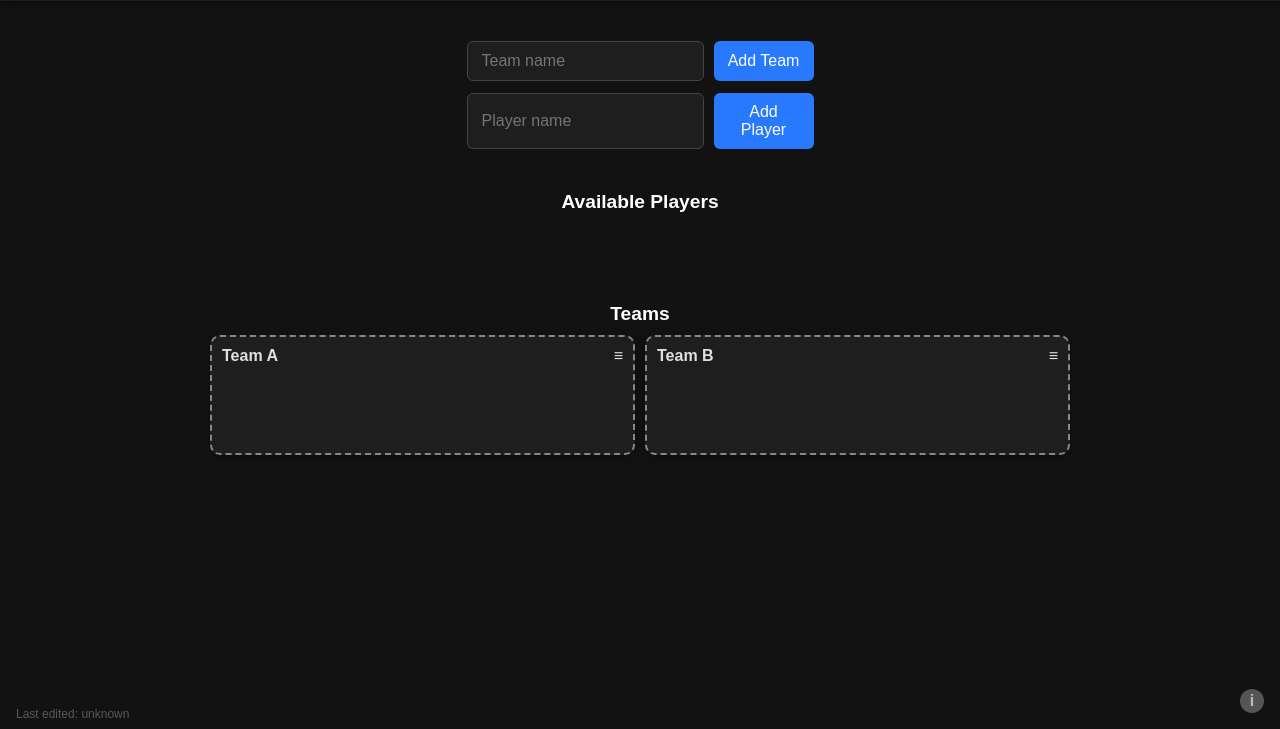
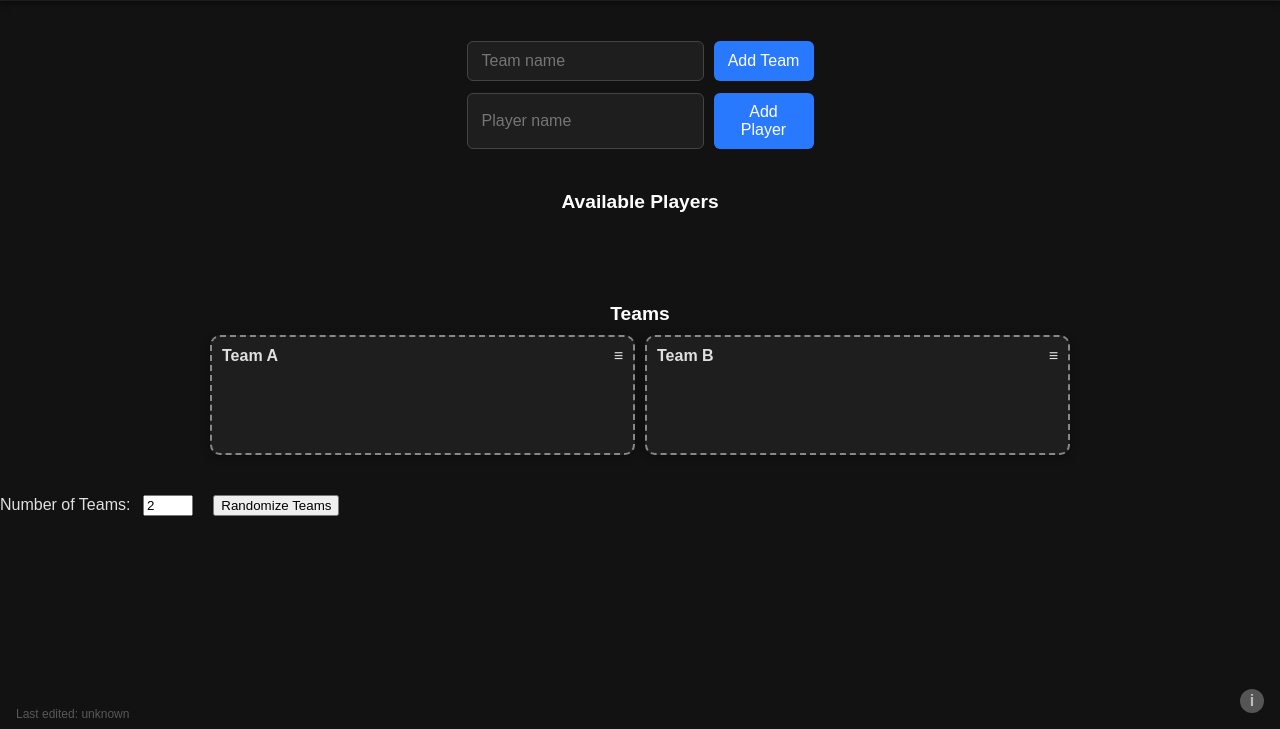
Before and after one commit to ThisAccountHasCode/TeamMaker, a plain HTML site: page index.html in a window 1280 px wide. Shown: the part 71-800 px from the top of the page. Drawn offline with Linux system fonts and the light colour scheme; no server answers.

Commit message:
Update index.html
Added functionality to randomize teams, colors aren't perfect when you do but - deal with it

```diff
--- a/index.html
+++ b/index.html
@@ -33,14 +33,30 @@
 
     <div class="section-title">Teams</div>
     <div class="teams grid" id="teamsContainer"></div>
+
   </div>
 
-<div class="footer"></div>
-<div class="info-box">
-  <div class="info-icon">i</div>
-  <div class="info-tooltip">
-    Working on randomize team functionality as well as randomize into X amount of teams<br>Made by: Mew
+  <div id="randomizeControls" style="margin-bottom: 1rem;">
+    <label for="numTeamsInput">Number of Teams:</label>
+    <input
+      type="number"
+      id="numTeamsInput"
+      min="1"
+      max="10"
+      value="2"
+      style="width: 50px; margin-left: 0.5rem;"
+    />
+    <button id="randomizeBtn" style="margin-left: 1rem;">Randomize Teams</button>
   </div>
-</div>
+
+  <div class="footer"></div>
+
+  <div class="info-box">
+    <div class="info-icon">i</div>
+    <div class="info-tooltip">
+      Working on randomize team functionality as well as randomize into X amount of teams<br />
+      Made by: Mew
+    </div>
+  </div>
 </body>
 </html>
```
